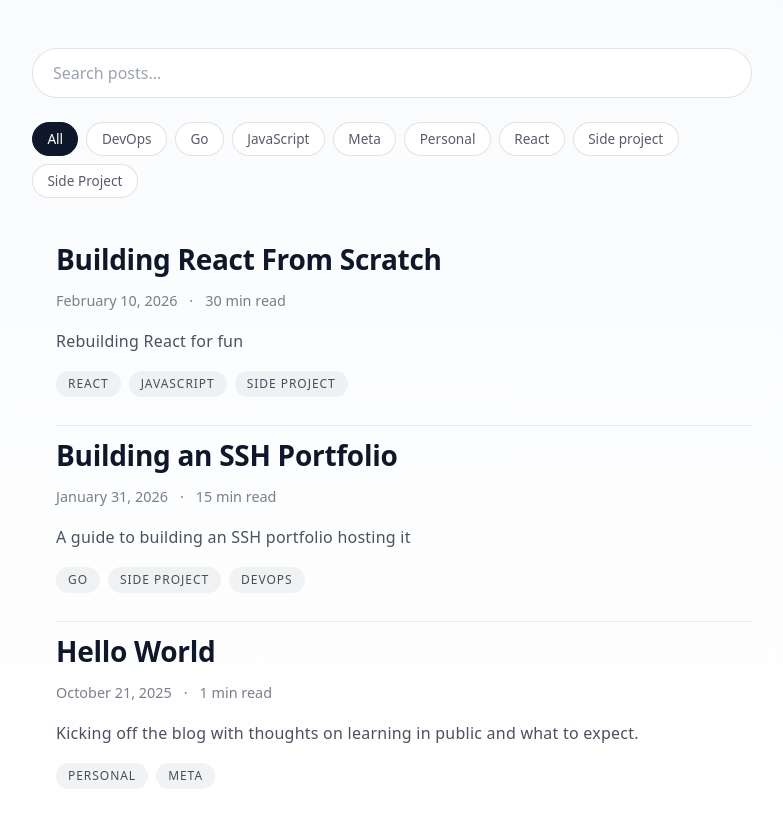
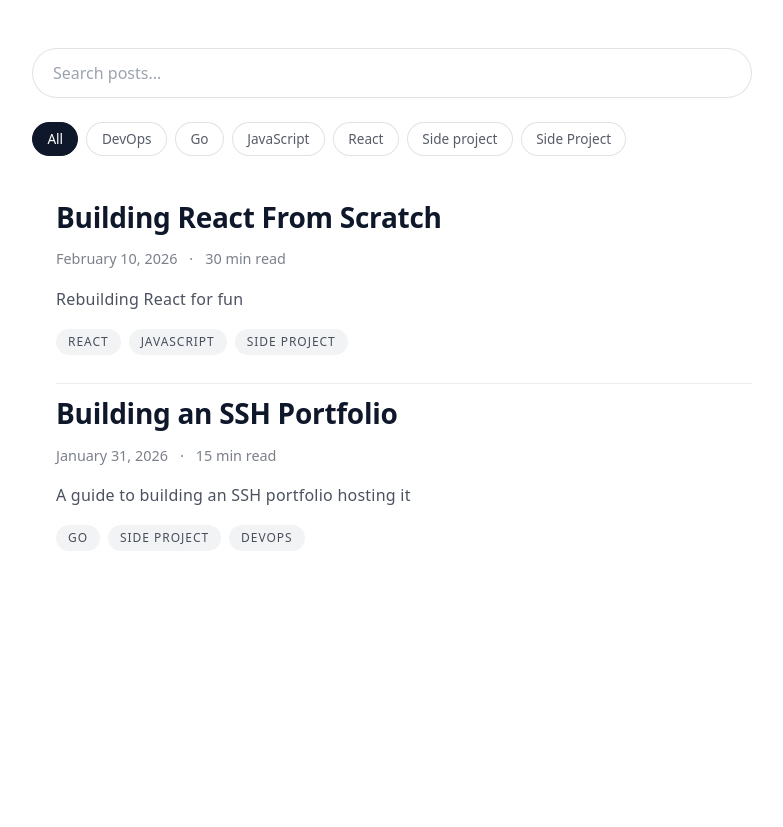
Before and after one commit to JoeS51/Johannes_Sluis_Portfolio_3.0, a React (Create React App) app: page /blog in a window 1280 px wide. Shown: the part 345-1172 px from the top of the page, without its empty margins (248-1031 px from the left). After the commit the page ends 980 px from the top, so only its background shows below. Built offline with nearby package versions, Linux system fonts and the light colour scheme.

Commit message:
remove hello world blog

```diff
--- a/src/Styles/blog.css
+++ b/src/Styles/blog.css
@@ -11,8 +11,8 @@
 
 html.blog-body,
 body.blog-body {
-  --blog-bg-gradient: linear-gradient(180deg, #f7f9fc 0%, #ffffff 100%);
-  --blog-bg-solid: #f7f9fc;
+  --blog-bg-gradient: linear-gradient(180deg, #ffffff 0%, #ffffff 100%);
+  --blog-bg-solid: #ffffff;
   --blog-nav-bg: rgba(247, 249, 252, 0.92);
   --blog-border: rgba(15, 23, 42, 0.08);
   --blog-nav-link: rgba(15, 23, 42, 0.65);
--- a/src/data/posts/hello-world.js
+++ /dev/null
@@ -1,13 +0,0 @@
-const post = {
-  slug: 'hello-world',
-  frontmatter: {
-    title: 'Hello World',
-    description: 'Kicking off the blog with thoughts on learning in public and what to expect.',
-    date: '2025-10-21',
-    tags: ['Personal', 'Meta'],
-    cover: null
-  },
-  content: '',
-};
-
-export default post;
--- a/src/data/posts/index.js
+++ b/src/data/posts/index.js
@@ -1,8 +1,7 @@
-import helloWorld from './hello-world';
 import buildingReactFromScratch from './building-react-from-scratch';
 // import rustAzureServiceBusEmailWorker from './rust-azure-service-bus-email-worker';
 import sshPortfolioGuide from './ssh-portfolio-guide';
 
-const posts = [helloWorld, buildingReactFromScratch, sshPortfolioGuide];
+const posts = [buildingReactFromScratch, sshPortfolioGuide];
 
 export default posts;
```
